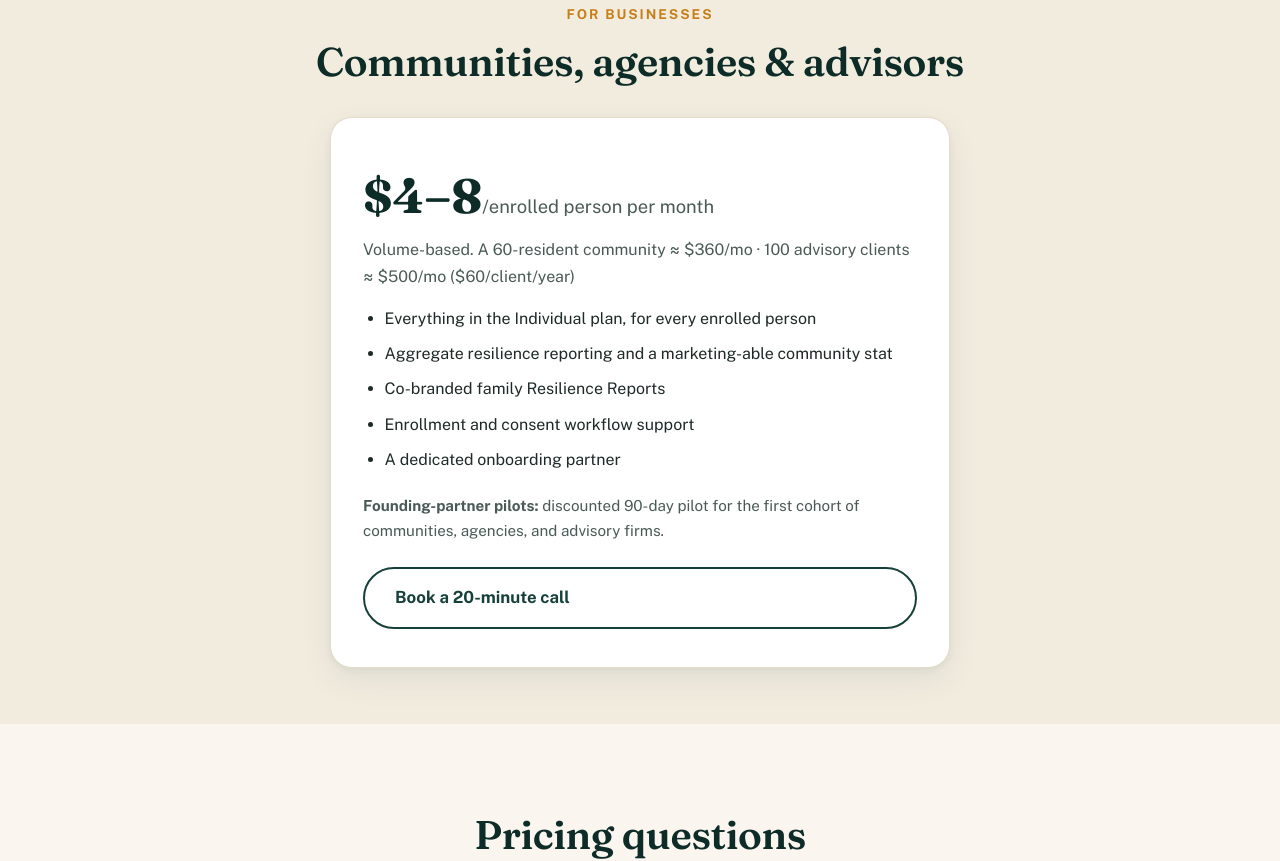
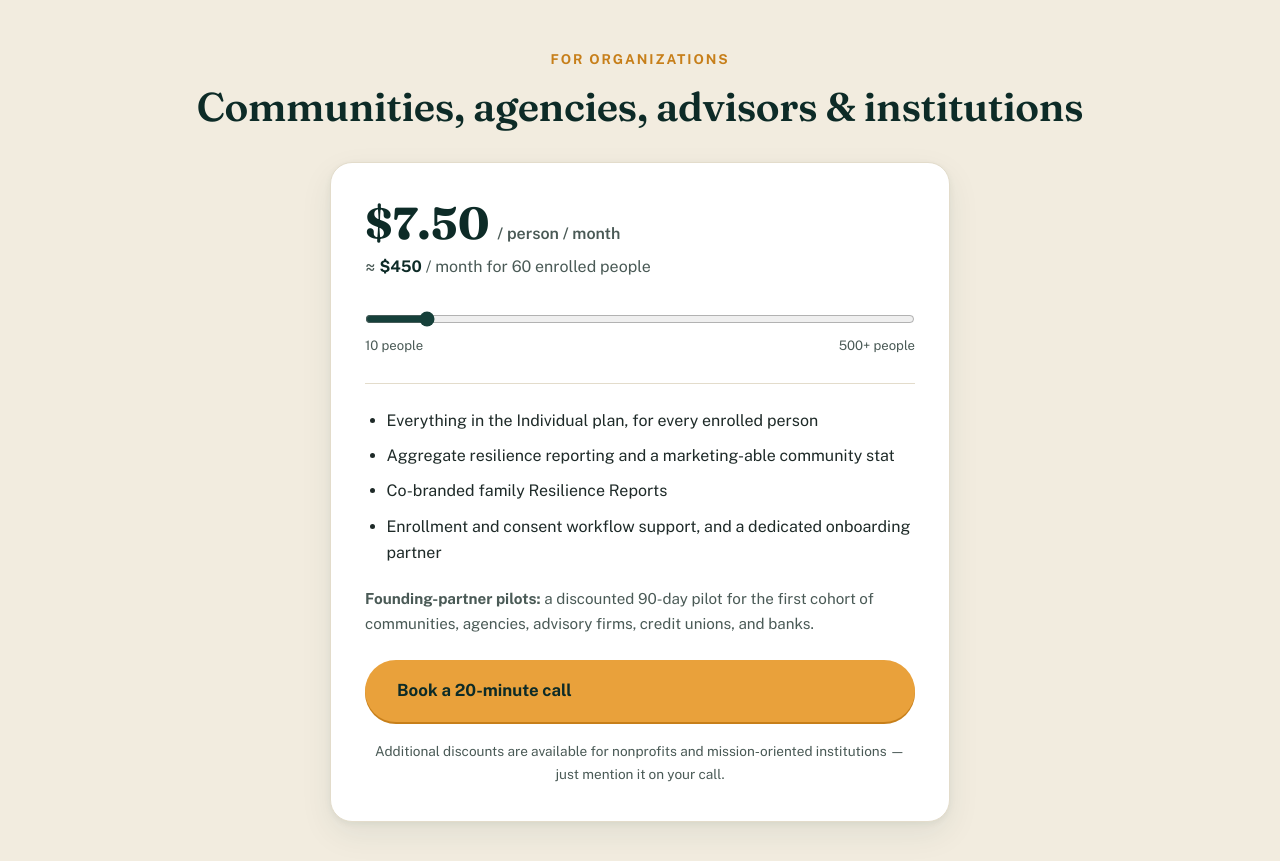
Before and after one commit to sawtoothtechnologies/sprysafe-site, an Astro site: page /pricing in a window 1280 px wide. Shown: the part 1519-2380 px from the top of the page. Built offline with nearby package versions, Linux system fonts and the light colour scheme; Astro itself is replaced by a stand-in of ours.

Commit message:
Notion-style solutions rotator; For-organizations nav; interactive org pricing slider

```diff
--- /dev/null
+++ b/src/components/OrgPricing.astro
@@ -0,0 +1,147 @@
+---
+// Interactive organization pricing. Per-person price scales linearly from $8 at 10 enrolled
+// people down to $4 at 500+ people. Progressive enhancement: a static range line shows without
+// JS; the slider enhances it. Include once per page (fixed ids).
+const partnerMail = 'mailto:hello@sawtoothtechnologies.com?subject=Spry%20partner%20call';
+---
+
+<div class="orgprice" id="orgprice">
+  <div class="orgprice__card">
+    <!-- No-JS / reduced fallback -->
+    <p class="orgprice__fallback">
+      <strong>$4–8 per enrolled person, per month</strong> — volume-based: about $8/person at 10
+      people, scaling down to $4/person at 500+. A 60-person rollout ≈ $450/month.
+    </p>
+
+    <!-- Interactive slider -->
+    <div class="orgprice__ui">
+      <div class="orgprice__readout">
+        <p class="orgprice__per">
+          <span id="op-per">$7.50</span><span class="orgprice__per-unit">/ person / month</span>
+        </p>
+        <p class="orgprice__total">≈ <strong id="op-total">$450</strong> / month for <span id="op-count">60</span> enrolled people</p>
+      </div>
+      <input
+        class="orgprice__slider"
+        type="range" min="10" max="500" step="10" value="60"
+        id="op-slider"
+        aria-label="Number of enrolled people"
+      />
+      <div class="orgprice__scale"><span>10 people</span><span>500+ people</span></div>
+    </div>
+
+    <ul class="orgprice__features">
+      <li>Everything in the Individual plan, for every enrolled person</li>
+      <li>Aggregate resilience reporting and a marketing-able community stat</li>
+      <li>Co-branded family Resilience Reports</li>
+      <li>Enrollment and consent workflow support, and a dedicated onboarding partner</li>
+    </ul>
+
+    <p class="orgprice__note">
+      <strong>Founding-partner pilots:</strong> a discounted 90-day pilot for the first cohort of
+      communities, agencies, advisory firms, credit unions, and banks.
+    </p>
+
+    <a class="btn btn--primary orgprice__cta" href={partnerMail}>Book a 20-minute call</a>
+
+    <p class="orgprice__fine">
+      Additional discounts are available for nonprofits and mission-oriented institutions — just
+      mention it on your call.
+    </p>
+  </div>
+</div>
+
+<style>
+  .orgprice__card {
+    background: var(--white);
+    border: 1px solid var(--line);
+    border-radius: var(--radius-lg);
+    padding: 36px 34px;
+    box-shadow: var(--shadow);
+    max-width: 620px;
+    margin-inline: auto;
+    text-align: left;
+  }
+
+  /* Fallback shown until JS confirms; slider hidden until then. */
+  .orgprice__ui { display: none; }
+  .orgprice.org--js .orgprice__ui { display: block; }
+  .orgprice.org--js .orgprice__fallback { display: none; }
+
+  .orgprice__readout { margin-bottom: 6px; }
+  .orgprice__per {
+    font-family: var(--font-display);
+    font-size: clamp(2.2rem, 5vw, 2.8rem);
+    font-weight: 700;
+    color: var(--pine-deep);
+    margin: 0;
+    line-height: 1.05;
+  }
+  .orgprice__per-unit {
+    font-family: var(--font-body);
+    font-size: 1rem;
+    font-weight: 600;
+    color: var(--ink-soft);
+    margin-left: 8px;
+  }
+  .orgprice__total { color: var(--ink-soft); font-size: 1rem; margin: 8px 0 0; }
+  .orgprice__total strong { color: var(--pine-deep); }
+
+  .orgprice__slider {
+    width: 100%;
+    margin: 24px 0 6px;
+    accent-color: var(--pine);
+    cursor: pointer;
+  }
+  .orgprice__slider:focus-visible { outline: 3px solid var(--amber); outline-offset: 4px; }
+  .orgprice__scale {
+    display: flex;
+    justify-content: space-between;
+    font-size: 0.82rem;
+    color: var(--ink-soft);
+  }
+
+  .orgprice__features {
+    padding-left: 1.2em;
+    margin: 26px 0 20px;
+    border-top: 1px solid var(--line);
+    padding-top: 24px;
+  }
+  .orgprice__features li { margin-bottom: 0.55em; font-size: 1rem; }
+  .orgprice__note { font-size: 0.95rem; color: var(--ink-soft); margin: 0 0 24px; }
+  .orgprice__cta { width: 100%; }
+  .orgprice__fine {
+    font-size: 0.85rem;
+    color: var(--ink-soft);
+    margin: 18px 0 0;
+    text-align: center;
+  }
+</style>
+
+<script>
+  const root = document.getElementById('orgprice');
+  if (root) {
+    const slider = root.querySelector('#op-slider');
+    const perEl = root.querySelector('#op-per');
+    const totalEl = root.querySelector('#op-total');
+    const countEl = root.querySelector('#op-count');
+    if (slider && perEl && totalEl && countEl) {
+      root.classList.add('org--js');
+      const perFor = (people) => {
+        const p = Math.max(10, Math.min(500, people));
+        const raw = 8 - ((p - 10) / (500 - 10)) * (8 - 4); // $8 → $4
+        return Math.round(raw * 2) / 2; // nearest $0.50
+      };
+      const money = (n) => '$' + n.toLocaleString('en-US');
+      const update = () => {
+        const people = parseInt(slider.value, 10);
+        const per = perFor(people);
+        perEl.textContent = '$' + per.toFixed(2).replace(/\.00$/, '');
+        totalEl.textContent = money(Math.round(per * people));
+        countEl.textContent = people >= 500 ? '500+' : String(people);
+      };
+      slider.addEventListener('input', update);
+      update();
+    }
+  }
+</script>
--- a/src/layouts/Base.astro
+++ b/src/layouts/Base.astro
@@ -50,7 +50,7 @@ const nav = [
         <nav id="site-nav" class="site-nav" aria-label="Main">
           <a href="/how-it-works">How it works</a>
           <a href="/why-it-works">Why it works</a>
-          <a href="/solutions">Solutions</a>
+          <a href="/solutions">For organizations</a>
           <a href="/pricing">Pricing</a>
           <a href="/about">About</a>
           <a href="/early-access" class="btn btn--primary btn--nav">Get early access</a>
--- a/src/pages/index.astro
+++ b/src/pages/index.astro
@@ -240,7 +240,7 @@ import { homeFaqs } from '../data/faqs.js';
   <!-- ============ FOR ORGANIZATIONS ============ -->
   <section class="section">
     <div class="wrap">
-      <p class="kicker">Solutions</p>
+      <p class="kicker">For organizations</p>
       <h2>Also built for the people families trust</h2>
       <div class="grid grid--2" style="margin-top: 36px;">
         <div class="card">
--- a/src/pages/pricing.astro
+++ b/src/pages/pricing.astro
@@ -1,6 +1,7 @@
 ---
 import Base from '../layouts/Base.astro';
 import CtaBand from '../components/CtaBand.astro';
+import OrgPricing from '../components/OrgPricing.astro';
 ---
 
 <Base
@@ -12,6 +13,7 @@ import CtaBand from '../components/CtaBand.astro';
     <div class="wrap center pricing__head">
       <p class="kicker">For families</p>
       <h1 class="pricing__title">Less than a streaming subscription. Somewhat higher stakes.</h1>
+      <p class="org-jump"><a href="#org-pricing">Buying for a community, practice, or team? See organization pricing ↓</a></p>
       <div class="billing-toggle-row">
         <div class="billing-toggle" role="group" aria-label="Billing period">
           <button class="billing-toggle__btn is-active" data-billing="annual" aria-pressed="true">
@@ -92,30 +94,13 @@ import CtaBand from '../components/CtaBand.astro';
     </div>
   </section>
 
-  <!-- ============ FOR BUSINESSES ============ -->
-  <section class="section--tight section section--paper">
+  <!-- ============ FOR ORGANIZATIONS ============ -->
+  <section class="section--tight section section--paper" id="org-pricing">
     <div class="wrap center">
-      <p class="kicker">For businesses</p>
-      <h2>Communities, agencies &amp; advisors</h2>
-      <div class="pricing-grid pricing-grid--single" style="margin-top: 32px;">
-        <div class="price-card" style="text-align: left;">
-          <p class="price-card__price">
-            <span class="price-card__num">$4–8</span>/enrolled person per month
-          </p>
-          <p class="price-card__alt">Volume-based. A 60-resident community ≈ $360/mo · 100 advisory clients ≈ $500/mo ($60/client/year)</p>
-          <ul>
-            <li>Everything in the Individual plan, for every enrolled person</li>
-            <li>Aggregate resilience reporting and a marketing-able community stat</li>
-            <li>Co-branded family Resilience Reports</li>
-            <li>Enrollment and consent workflow support</li>
-            <li>A dedicated onboarding partner</li>
-          </ul>
-          <p class="price-card__note">
-            <strong>Founding-partner pilots:</strong> discounted 90-day pilot for the first cohort of
-            communities, agencies, and advisory firms.
-          </p>
-          <a class="btn btn--ghost" href="mailto:hello@sawtoothtechnologies.com?subject=Spry%20partner%20call">Book a 20-minute call</a>
-        </div>
+      <p class="kicker">For organizations</p>
+      <h2>Communities, agencies, advisors &amp; institutions</h2>
+      <div style="margin-top: 32px;">
+        <OrgPricing />
       </div>
     </div>
   </section>
@@ -212,6 +197,8 @@ import CtaBand from '../components/CtaBand.astro';
 <style>
   /* Compact header sits in the same section as the cards, so there's no big gap. */
   .pricing__head { margin-bottom: 44px; }
+  .org-jump { margin: -6px 0 26px; font-size: 0.95rem; }
+  .org-jump a { font-weight: 700; }
   .pricing__title {
     font-size: clamp(1.7rem, 3.2vw, 2.3rem);
     max-width: 34rem;
```
Also changed, not shown: src/pages/solutions/index.astro (+37 -43 lines).
